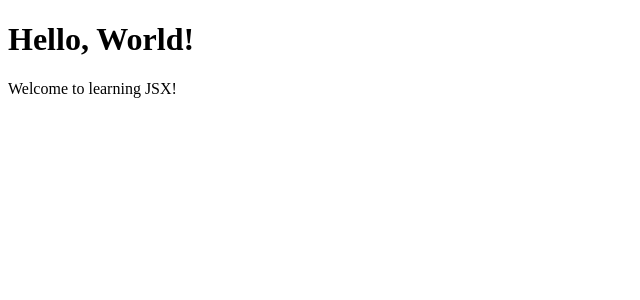
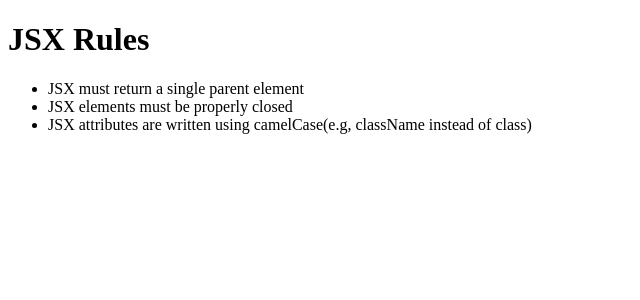
Before and after one commit to Varsha359/react, a React (Vite) app in the folder react-demos/: page / in a window 1280 px wide. Shown: the top 300 px of the page, without its empty margins (0-640 px from the left). Built offline with nearby package versions, Linux system fonts and the light colour scheme.

Commit message:
Added jsx rules

```diff
--- a/react-demos/src/App.jsx
+++ b/react-demos/src/App.jsx
@@ -1,10 +1,10 @@
 import React from 'react'
-import WelcomeMessage from './components/WelcomeMessage'
+import JSXRules from './components/JSXRules'
 
 const App = () => {
   return (
     <div>
-      <WelcomeMessage/>
+      <JSXRules/>
     </div>
   )
 }
--- /dev/null
+++ b/react-demos/src/components/JSXRules.jsx
@@ -0,0 +1,18 @@
+import React from 'react'
+
+const JSXRules = () => {
+  return (
+    <div>
+      <h1>JSX Rules</h1>
+      <p>
+        <ul>
+            <li>JSX must return a single parent element</li>
+            <li>JSX elements must be properly closed</li>
+            <li>JSX attributes are written using camelCase(e.g, className instead of class)</li>
+        </ul>
+      </p>
+    </div>
+  )
+}
+
+export default JSXRules
```
